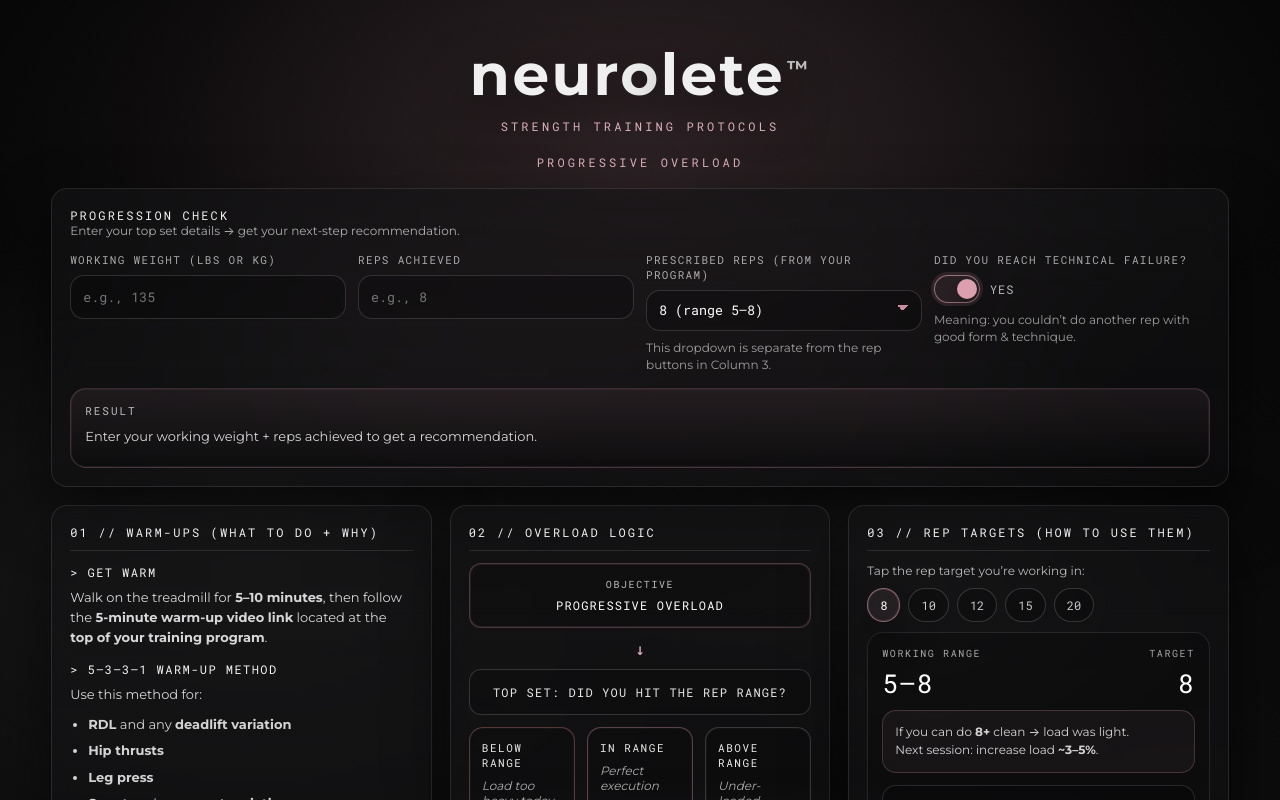
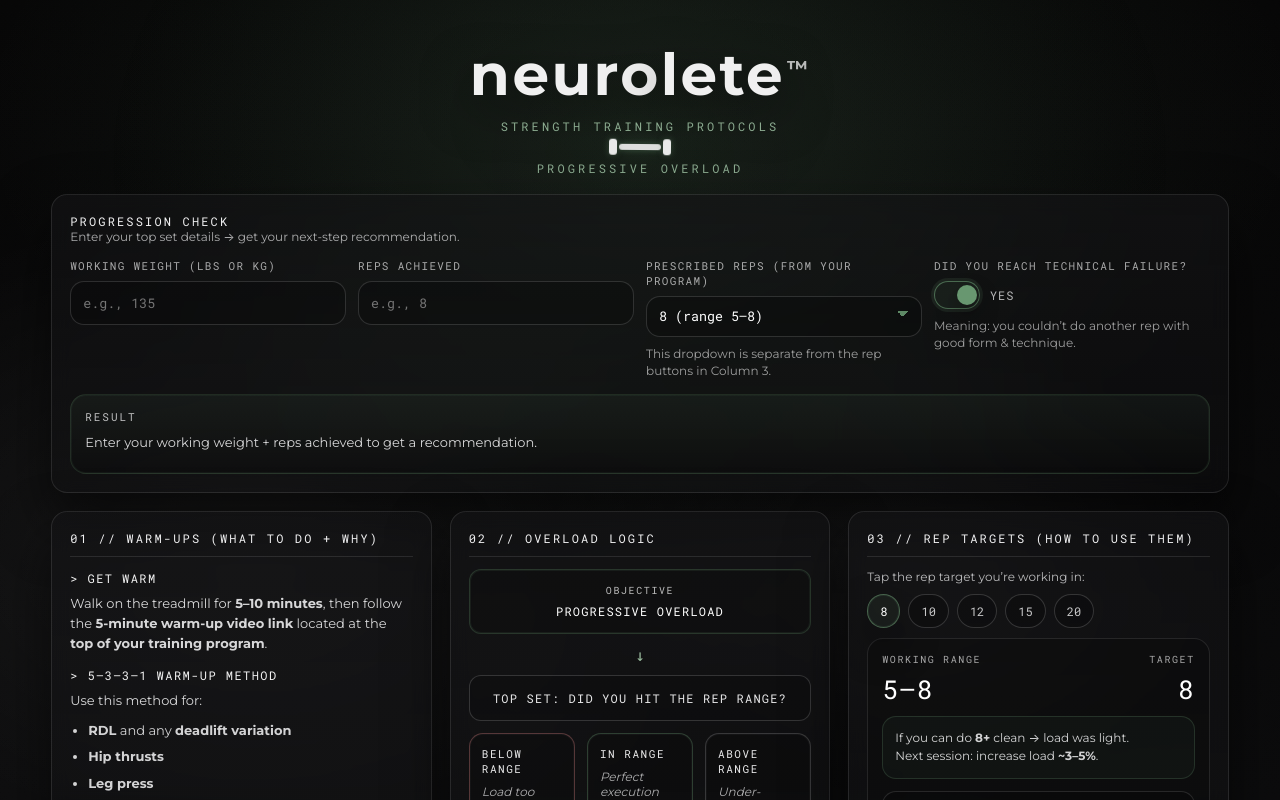
Before and after one commit to neurolete/progressiveoverload, a plain HTML site: page index.html in a window 1280 px wide. Both pictures are taken after a click on the label "YES". Shown: the top 800 px of the page. Drawn offline with Linux system fonts and the light colour scheme.

Commit message:
Update style.css

```diff
--- a/style.css
+++ b/style.css
@@ -1,5 +1,5 @@
 :root{
-  /* PP-coded palette */
+  /* Neurolete-coded palette */
   --bg0:#060606;
   --bg1:#0b0b0c;
   --panel: rgba(18,18,20,0.55);
@@ -9,9 +9,9 @@
   --text:#e9e9ea;
   --muted:#a7a7ab;
 
-  /* PP accent (moody light pink) */
-  --accent:#e7a6b7;
-  --accent2:#f1c1cd;
+  /* Neurolete accent (moody green) */
+  --accent:#6d9e75;
+  --accent2:#8fbf97;
   --danger:#e08888;
 
   --mono: "Roboto Mono", ui-monospace, SFMono-Regular, Menlo, Monaco, Consolas, "Liberation Mono", "Courier New", monospace;
@@ -24,7 +24,7 @@
   margin:0;
   font-family:var(--sans);
   color:var(--text);
-  background: radial-gradient(1200px 700px at 50% 15%, rgba(231,166,183,0.10), transparent 55%),
+  background: radial-gradient(1200px 700px at 50% 15%, rgba(109,158,117,0.10), transparent 55%),
               radial-gradient(900px 600px at 20% 70%, rgba(255,255,255,0.06), transparent 60%),
               linear-gradient(180deg, var(--bg0), var(--bg1));
   overflow-x:hidden;
@@ -34,7 +34,7 @@
   position:fixed;
   inset:0;
   background:
-    radial-gradient(900px 700px at 50% 20%, rgba(231,166,183,0.08), transparent 60%),
+    radial-gradient(900px 700px at 50% 20%, rgba(109,158,117,0.08), transparent 60%),
     radial-gradient(600px 400px at 70% 70%, rgba(255,255,255,0.05), transparent 60%);
   pointer-events:none;
   z-index:-2;
@@ -70,6 +70,12 @@
   color:#f0f0f0;
   text-shadow: 0 14px 50px rgba(0,0,0,0.65);
 }
+
+/* makes "lete" bold */
+.brand-bold{
+  font-weight:800;
+}
+
 .tm{
   font-size:20px;
   vertical-align:super;
@@ -98,9 +104,9 @@
   width:34px;
   height:34px;
   border-radius:999px;
-  border:2px solid rgba(231,166,183,0.25);
-  border-top-color: rgba(231,166,183,0.95);
-  box-shadow: 0 0 0 1px rgba(255,255,255,0.04) inset, 0 0 24px rgba(231,166,183,0.12);
+  border:2px solid rgba(109,158,117,0.25);
+  border-top-color: rgba(109,158,117,0.95);
+  box-shadow: 0 0 0 1px rgba(255,255,255,0.04) inset, 0 0 24px rgba(109,158,117,0.12);
   animation: spin 1.05s linear infinite;
 }
 @keyframes spin{
@@ -178,8 +184,8 @@
 }
 .warmup-row:last-child{ border-bottom:none; }
 .warmup-row.strong{
-  border-top:1px solid rgba(231,166,183,0.22);
-  box-shadow: 0 -1px 0 rgba(231,166,183,0.10) inset;
+  border-top:1px solid rgba(109,158,117,0.22);
+  box-shadow: 0 -1px 0 rgba(109,158,117,0.10) inset;
 }
 .tag{
   display:inline-flex;
@@ -188,9 +194,9 @@
   min-width:66px;
   padding:6px 8px;
   border-radius:999px;
-  border:1px solid rgba(231,166,183,0.22);
+  border:1px solid rgba(109,158,117,0.22);
   color: color-mix(in srgb, var(--accent) 75%, #ffffff 25%);
-  background: rgba(231,166,183,0.06);
+  background: rgba(109,158,117,0.06);
   letter-spacing:0.12em;
 }
 
@@ -219,8 +225,8 @@
   background: rgba(0,0,0,0.16);
 }
 .logic-top{
-  border-color: rgba(231,166,183,0.28);
-  box-shadow: 0 0 0 1px rgba(231,166,183,0.10) inset;
+  border-color: rgba(109,158,117,0.28);
+  box-shadow: 0 0 0 1px rgba(109,158,117,0.10) inset;
 }
 .logic-label{
   font-size:10px;
@@ -275,7 +281,7 @@
   border-color: rgba(224,136,136,0.35);
 }
 .triple-box.good{
-  border-color: rgba(231,166,183,0.35);
+  border-color: rgba(109,158,117,0.35);
 }
 .triple-box.light{
   border-color: rgba(255,255,255,0.18);
@@ -312,14 +318,14 @@
 }
 .rep-tab:hover{
   transform: translateY(-1px);
-  border-color: rgba(231,166,183,0.34);
-  box-shadow: 0 0 0 1px rgba(231,166,183,0.10) inset, 0 10px 30px rgba(0,0,0,0.35);
+  border-color: rgba(109,158,117,0.34);
+  box-shadow: 0 0 0 1px rgba(109,158,117,0.10) inset, 0 10px 30px rgba(0,0,0,0.35);
 }
 .rep-tab.active{
-  border-color: rgba(231,166,183,0.55);
+  border-color: rgba(109,158,117,0.55);
   color:#fff;
-  background: rgba(231,166,183,0.08);
-  box-shadow: 0 0 0 1px rgba(231,166,183,0.12) inset, 0 18px 40px rgba(0,0,0,0.45);
+  background: rgba(109,158,117,0.08);
+  box-shadow: 0 0 0 1px rgba(109,158,117,0.12) inset, 0 18px 40px rgba(0,0,0,0.45);
 }
 
 .rep-card{
@@ -352,10 +358,10 @@
 .rep-right{ text-align:right; }
 
 .rep-blurb{
-  border:1px solid rgba(231,166,183,0.22);
+  border:1px solid rgba(109,158,117,0.22);
   border-radius:14px;
   padding:12px;
-  background: rgba(231,166,183,0.05);
+  background: rgba(109,158,117,0.05);
   color:rgba(233,233,234,0.90);
   line-height:1.55;
   font-size:12px;
@@ -449,8 +455,8 @@
   transition: border-color .15s ease, box-shadow .15s ease;
 }
 .input:focus{
-  border-color: rgba(231,166,183,0.55);
-  box-shadow: 0 0 0 3px rgba(231,166,183,0.12);
+  border-color: rgba(109,158,117,0.55);
+  box-shadow: 0 0 0 3px rgba(109,158,117,0.12);
 }
 .hint{
   font-size:12px;
@@ -472,8 +478,8 @@
   -webkit-appearance:none;
   -moz-appearance:none;
   background-image:
-    linear-gradient(45deg, transparent 50%, rgba(231,166,183,0.85) 50%),
-    linear-gradient(135deg, rgba(231,166,183,0.85) 50%, transparent 50%);
+    linear-gradient(45deg, transparent 50%, rgba(109,158,117,0.85) 50%),
+    linear-gradient(135deg, rgba(109,158,117,0.85) 50%, transparent 50%);
   background-position:
     calc(100% - 18px) calc(50% - 3px),
     calc(100% - 12px) calc(50% - 3px);
@@ -482,8 +488,8 @@
   transition: border-color .15s ease, box-shadow .15s ease;
 }
 .select:focus{
-  border-color: rgba(231,166,183,0.55);
-  box-shadow: 0 0 0 3px rgba(231,166,183,0.12);
+  border-color: rgba(109,158,117,0.55);
+  box-shadow: 0 0 0 3px rgba(109,158,117,0.12);
 }
 
 /* Toggle */
@@ -524,13 +530,13 @@
   transition: transform .18s ease, background .15s ease;
 }
 .toggle input:checked + .toggle-track{
-  border-color: rgba(231,166,183,0.60);
-  background: rgba(231,166,183,0.10);
-  box-shadow: 0 0 0 3px rgba(231,166,183,0.12);
+  border-color: rgba(109,158,117,0.60);
+  background: rgba(109,158,117,0.10);
+  box-shadow: 0 0 0 3px rgba(109,158,117,0.12);
 }
 .toggle input:checked + .toggle-track::after{
   transform: translateY(-50%) translateX(18px);
-  background: rgba(231,166,183,0.95);
+  background: rgba(109,158,117,0.95);
 }
 .toggle-text{
   font-size:12px;
@@ -543,10 +549,10 @@
 .calc-result{
   margin-top:14px;
   border-radius:16px;
-  border:1px solid rgba(231,166,183,0.20);
-  background: linear-gradient(180deg, rgba(231,166,183,0.07), rgba(0,0,0,0.20));
+  border:1px solid rgba(109,158,117,0.20);
+  background: linear-gradient(180deg, rgba(109,158,117,0.07), rgba(0,0,0,0.20));
   padding:14px 14px 12px;
-  box-shadow: 0 0 0 1px rgba(231,166,183,0.08) inset;
+  box-shadow: 0 0 0 1px rgba(109,158,117,0.08) inset;
 }
 .result-title{
   font-family:var(--mono);
@@ -574,3 +580,50 @@
   .calc-grid{ grid-template-columns: 1fr; }
   .brand-mark{ font-size:44px; }
 }
+
+/* ===============================
+   Inline Dumbbell (replaces spinner)
+   =============================== */
+
+.db-inline{
+  display: flex;
+  align-items: center;
+  justify-content: center;
+}
+
+.db{
+  position: relative;
+  width: 42px;
+  height: 6px;
+  background: rgba(255,255,255,0.85);
+  border-radius: 6px;
+
+  box-shadow:
+    0 0 6px rgba(109,158,117,0.35),
+    0 0 16px rgba(109,158,117,0.22);
+
+  animation: db-rock 3.5s ease-in-out infinite;
+}
+
+.db::before,
+.db::after{
+  content: "";
+  position: absolute;
+  top: 50%;
+  width: 8px;
+  height: 16px;
+  background: rgba(255,255,255,0.9);
+  border-radius: 3px;
+  transform: translateY(-50%);
+  box-shadow:
+    0 0 6px rgba(109,158,117,0.35);
+}
+
+.db::before{ left: -10px; }
+.db::after{ right: -10px; }
+
+@keyframes db-rock{
+  0%   { transform: rotate(-6deg); }
+  50%  { transform: rotate(6deg); }
+  100% { transform: rotate(-6deg); }
+}
```
